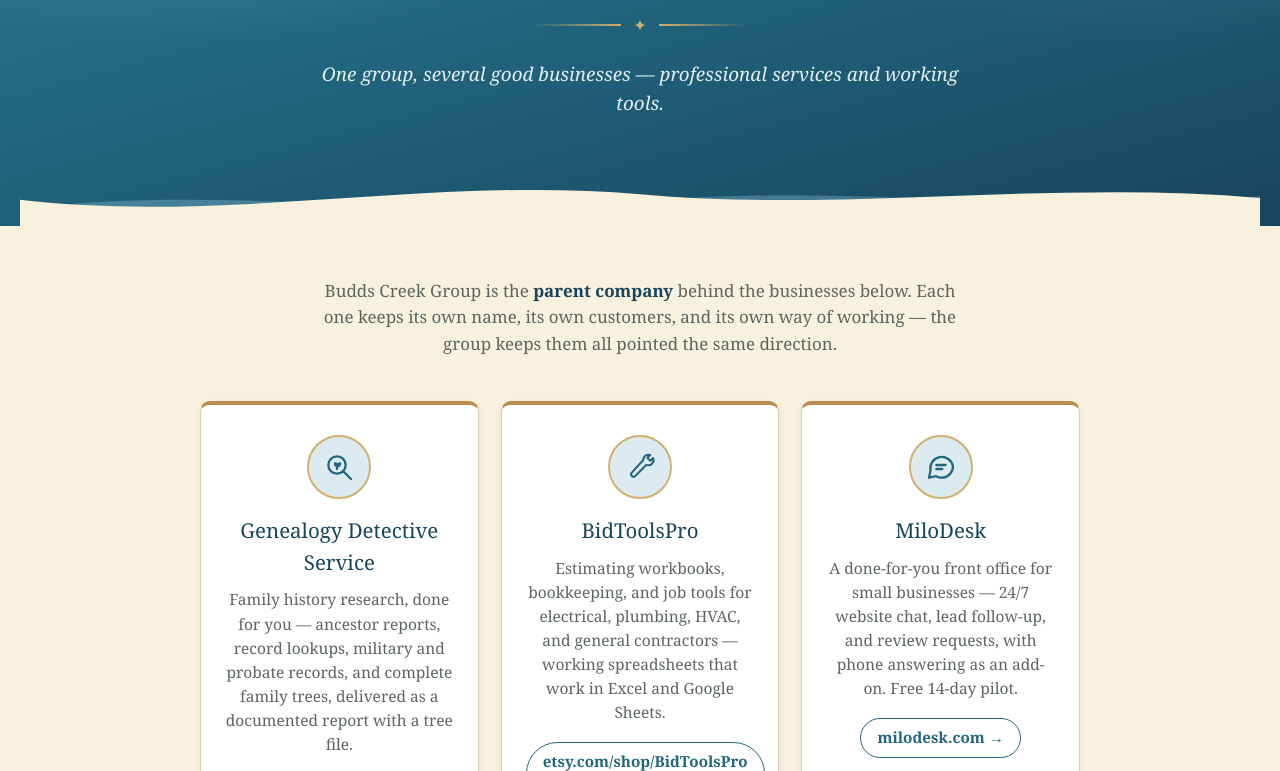
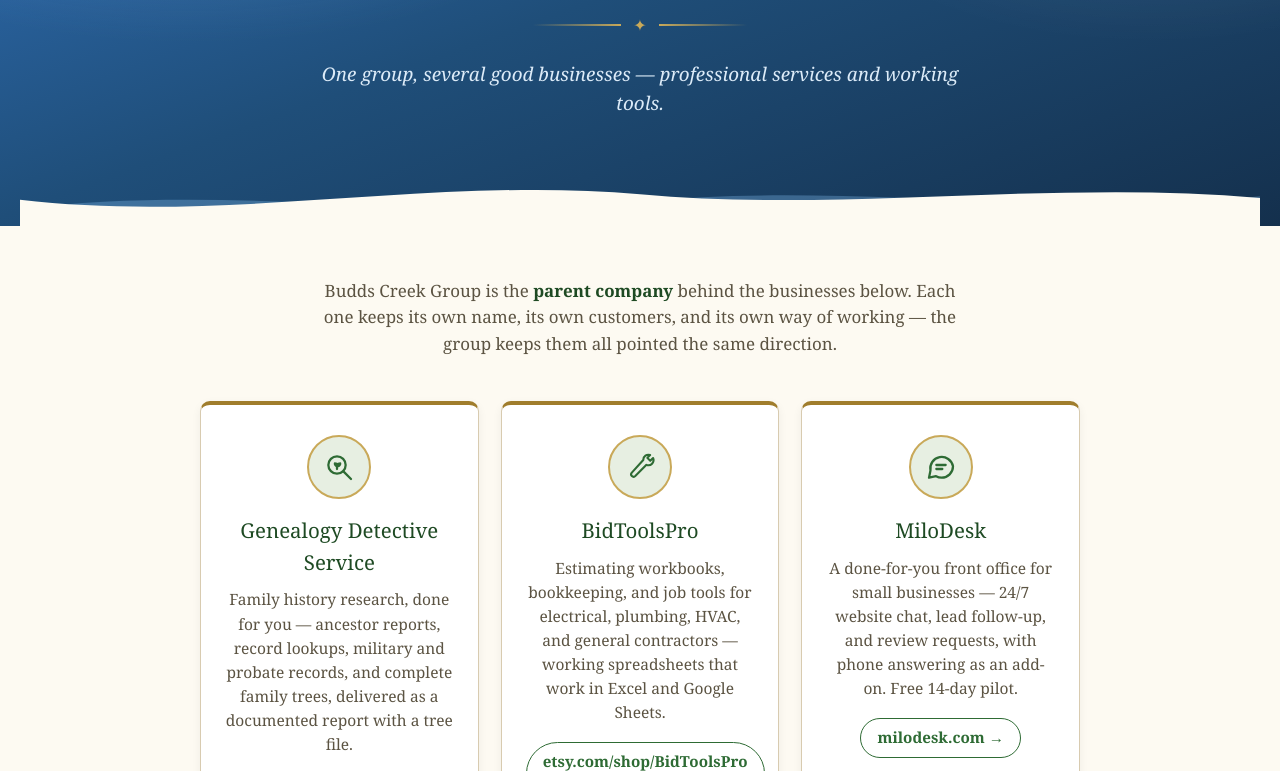
Before and after one commit to jmckay1288/budds-creek-group, a plain HTML site: page index.html in a window 1280 px wide. Shown: the part 172-943 px from the top of the page. Drawn offline with Linux system fonts and the light colour scheme; a script that the page names is missing.

Commit message:
Revert to blue wavy header and footer

```diff
--- a/index.html
+++ b/index.html
@@ -7,9 +7,9 @@
 <meta name="description" content="Budds Creek Group is the parent company behind Genealogy Detective Service, BidToolsPro, and MiloDesk — professional services and tools.">
 <style>
   :root {
-    --green:#22667f; --green-deep:#17455c; --green-soft:#dcebf0;
-    --gold:#b98d4f; --gold-light:#d3af6e;
-    --cream:#f8f1de; --paper:#f1e5c9; --ink:#22303a; --slate:#5c665e; --line:#dccdaa;
+    --green:#2e6b34; --green-deep:#1e4a23; --green-soft:#e7efe2;
+    --gold:#a07d2c; --gold-light:#c9a959;
+    --cream:#fdfaf2; --paper:#f6efdd; --ink:#262019; --slate:#5b5342; --line:#d8cbb0;
   }
   * { box-sizing:border-box; margin:0; padding:0; }
   body { font-family: Georgia, 'Times New Roman', serif; background:var(--cream); color:var(--ink); line-height:1.55; }
@@ -17,9 +17,9 @@
   /* ---------- Hero ---------- */
   header {
     background:
-      radial-gradient(ellipse 60% 90% at 15% 0%, rgba(163,206,224,.30), transparent 60%),
+      radial-gradient(ellipse 60% 90% at 15% 0%, rgba(140,190,235,.28), transparent 60%),
       radial-gradient(ellipse 50% 80% at 90% 10%, rgba(255,255,255,.10), transparent 55%),
-      linear-gradient(165deg, #2b7a99 0%, #22667f 42%, #17455c 100%);
+      linear-gradient(160deg, #2f6db3 0%, #1f4e79 45%, #14304d 100%);
     color:#f6eeda; text-align:center; padding:84px 20px 0; position:relative; overflow:hidden;
   }
   .eyebrow { letter-spacing:.42em; font-size:.78rem; text-transform:uppercase; color:var(--gold-light); margin-bottom:20px; }
@@ -28,7 +28,7 @@
   header .rule::before, header .rule::after { content:""; height:2px; width:88px; background:linear-gradient(90deg, transparent, var(--gold-light)); }
   header .rule::after { background:linear-gradient(90deg, var(--gold-light), transparent); }
   header .rule span { color:var(--gold-light); font-size:1rem; }
-  header p.tagline { font-size:1.18rem; color:#e3eef2; max-width:640px; margin:0 auto; font-style:italic; }
+  header p.tagline { font-size:1.18rem; color:#dcebf8; max-width:640px; margin:0 auto; font-style:italic; }
   .wave { display:block; width:100%; height:56px; margin-top:52px; }
 
   /* ---------- Body ---------- */
@@ -74,7 +74,7 @@
   /* ---------- Footer ---------- */
   .fwave { display:block; width:100%; height:38px; margin-top:44px; }
   footer {
-    margin-top:0; background:linear-gradient(160deg, #22667f 0%, #17455c 100%);
+    margin-top:0; background:linear-gradient(160deg, #1f4e79 0%, #14304d 100%);
     color:#e8dfc8; text-align:center; font-size:.94rem; padding:34px 20px 40px;
   }
   footer .fname { color:#f6eeda; letter-spacing:.14em; font-size:1.02rem; margin-bottom:6px; }
@@ -94,25 +94,25 @@
   <h1>BUDDS CREEK GROUP</h1>
   <div class="rule"><span>&#10022;</span></div>
   <p class="tagline">One group, several good businesses — professional services and working tools.</p>
-  <svg class="wave" viewBox="0 0 1200 60" preserveAspectRatio="none" aria-hidden="true"><path d="M0,42 C200,14 400,56 600,34 C800,12 1000,52 1200,28 L1200,60 L0,60 Z" fill="rgba(140,195,220,.35)"/><path d="M0,38 C200,54 400,16 600,30 C800,44 1000,18 1200,34 L1200,60 L0,60 Z" fill="rgba(217,201,163,.55)"/><path d="M0,32 C200,58 400,6 600,26 C800,46 1000,10 1200,30 L1200,60 L0,60 Z" fill="#f8f1de"></path></svg>
+  <svg class="wave" viewBox="0 0 1200 60" preserveAspectRatio="none" aria-hidden="true"><path d="M0,42 C200,14 400,56 600,34 C800,12 1000,52 1200,28 L1200,60 L0,60 Z" fill="rgba(125,180,230,.35)"/><path d="M0,32 C200,58 400,6 600,26 C800,46 1000,10 1200,30 L1200,60 L0,60 Z" fill="#fdfaf2"></path></svg>
 </header>
 <main>
   <p class="intro">Budds Creek Group is the <strong>parent company</strong> behind the businesses below. Each one keeps its own name, its own customers, and its own way of working — the group keeps them all pointed the same direction.</p>
   <div class="cards">
     <div class="card">
-      <div class="medal"><svg viewBox="0 0 24 24" fill="none" stroke="#22667f" stroke-width="1.7" stroke-linecap="round" stroke-linejoin="round"><circle cx="10.5" cy="10.5" r="6.5"/><line x1="15.3" y1="15.3" x2="21" y2="21"/><path d="M10.5 13.5v-2.2M10.5 11.3c-1-.3-1.6-1-1.6-2 1 0 1.7.4 2 1.2.3-.8 1-1.2 2-1.2 0 1-.6 1.7-1.6 2"/></svg></div>
+      <div class="medal"><svg viewBox="0 0 24 24" fill="none" stroke="#2e6b34" stroke-width="1.7" stroke-linecap="round" stroke-linejoin="round"><circle cx="10.5" cy="10.5" r="6.5"/><line x1="15.3" y1="15.3" x2="21" y2="21"/><path d="M10.5 13.5v-2.2M10.5 11.3c-1-.3-1.6-1-1.6-2 1 0 1.7.4 2 1.2.3-.8 1-1.2 2-1.2 0 1-.6 1.7-1.6 2"/></svg></div>
       <h2>Genealogy Detective Service</h2>
       <p>Family history research, done for you — ancestor reports, record lookups, military and probate records, and complete family trees, delivered as a documented report with a tree file.</p>
       <a href="https://tree-detective.com">tree-detective.com &rarr;</a>
     </div>
     <div class="card">
-      <div class="medal"><svg viewBox="0 0 24 24" fill="none" stroke="#22667f" stroke-width="1.7" stroke-linecap="round" stroke-linejoin="round"><path d="M14.7 6.3a4.2 4.2 0 0 1 5.6-4L18 4.6l2.4 2.4 2.3-2.3a4.2 4.2 0 0 1-5.4 5.6L8 19.6a2 2 0 0 1-2.8-2.8l9.5-10.5z" transform="scale(0.92) translate(1,1)"/></svg></div>
+      <div class="medal"><svg viewBox="0 0 24 24" fill="none" stroke="#2e6b34" stroke-width="1.7" stroke-linecap="round" stroke-linejoin="round"><path d="M14.7 6.3a4.2 4.2 0 0 1 5.6-4L18 4.6l2.4 2.4 2.3-2.3a4.2 4.2 0 0 1-5.4 5.6L8 19.6a2 2 0 0 1-2.8-2.8l9.5-10.5z" transform="scale(0.92) translate(1,1)"/></svg></div>
       <h2>BidToolsPro</h2>
       <p>Estimating workbooks, bookkeeping, and job tools for electrical, plumbing, HVAC, and general contractors — working spreadsheets that work in Excel and Google Sheets.</p>
       <a href="https://www.etsy.com/shop/BidToolsPro">etsy.com/shop/BidToolsPro &rarr;</a>
     </div>
     <div class="card">
-      <div class="medal"><svg viewBox="0 0 24 24" fill="none" stroke="#22667f" stroke-width="1.7" stroke-linecap="round" stroke-linejoin="round"><path d="M21 11.5a8.5 8.5 0 0 1-8.5 8.5c-1.5 0-3-.4-4.2-1.1L3 20l1.1-5.3A8.5 8.5 0 1 1 21 11.5z"/><path d="M8.5 10.5h7M8.5 13.5h4.5"/></svg></div>
+      <div class="medal"><svg viewBox="0 0 24 24" fill="none" stroke="#2e6b34" stroke-width="1.7" stroke-linecap="round" stroke-linejoin="round"><path d="M21 11.5a8.5 8.5 0 0 1-8.5 8.5c-1.5 0-3-.4-4.2-1.1L3 20l1.1-5.3A8.5 8.5 0 1 1 21 11.5z"/><path d="M8.5 10.5h7M8.5 13.5h4.5"/></svg></div>
       <h2>MiloDesk</h2>
       <p>A done-for-you front office for small businesses — 24/7 website chat, lead follow-up, and review requests, with phone answering as an add-on. Free 14-day pilot.</p>
       <a href="https://milodesk.com">milodesk.com &rarr;</a>
@@ -139,7 +139,7 @@
 
   <p class="note">Questions about any of the businesses? One mailbox reaches the whole group.</p>
 </main>
-<svg class="fwave" viewBox="0 0 1200 40" preserveAspectRatio="none" aria-hidden="true"><path d="M0,40 L0,22 C200,4 400,38 600,20 C800,2 1000,32 1200,14 L1200,40 Z" fill="#22667f"/></svg>
+<svg class="fwave" viewBox="0 0 1200 40" preserveAspectRatio="none" aria-hidden="true"><path d="M0,40 L0,22 C200,4 400,38 600,20 C800,2 1000,32 1200,14 L1200,40 Z" fill="#1f4e79"/></svg>
 <footer>
   <div class="fname">BUDDS CREEK GROUP</div>
   Questions? <a href="mailto:admin@buddscreekgroup.com">admin@buddscreekgroup.com</a>
@@ -148,7 +148,7 @@
         data-site="buddscreek"
         data-endpoint="https://budds-creek-chat.buddscreek.workers.dev"
         data-name="Budds Creek Group"
-        data-color="#22667f"
+        data-color="#2e6b34"
         data-greeting="Welcome to Budds Creek Group! Looking for genealogy research, contractor workbooks, or a front office for your business? I can point you the right way."></script>
 </body>
 </html>
```
